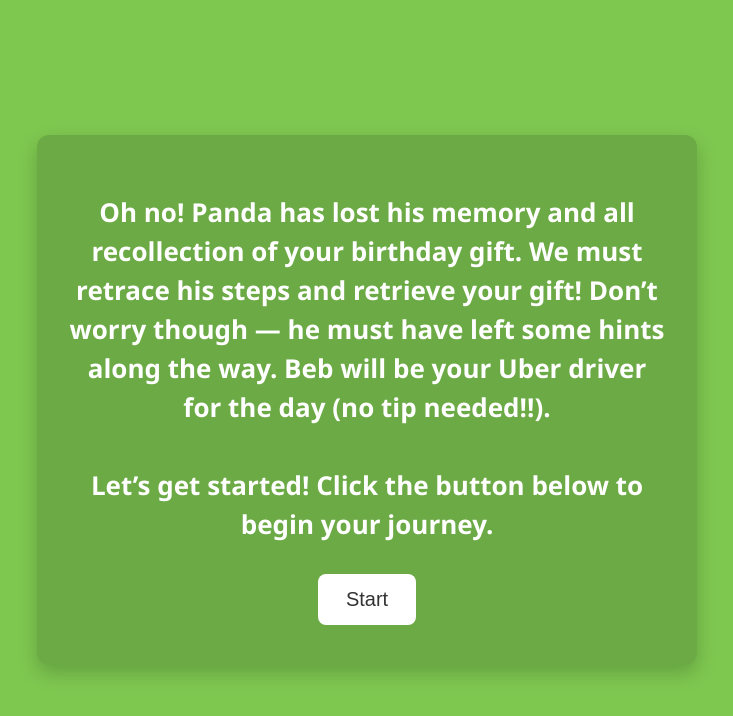
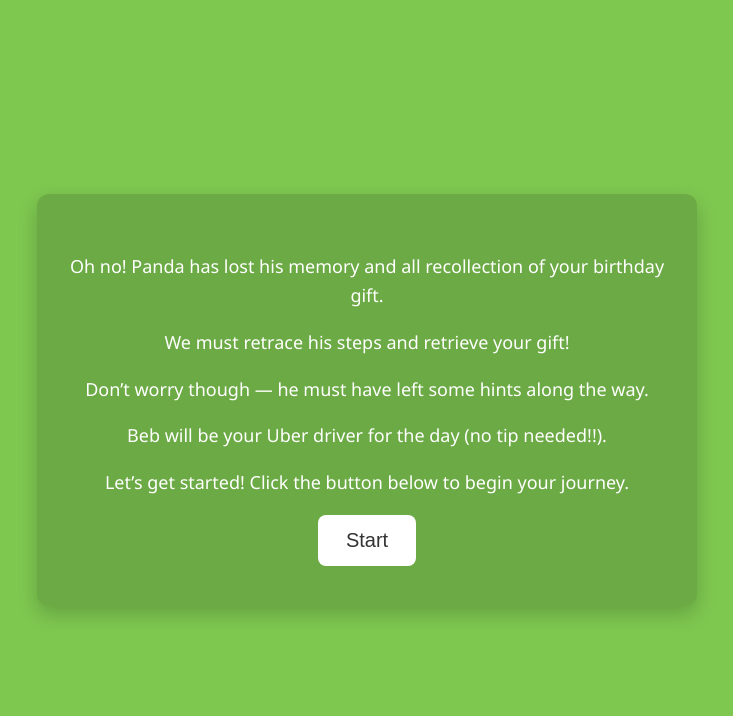
Before and after one commit to eriche0406/uber-panda, a plain HTML site: page index.html in a window 1280 px wide. Shown: the whole page, without its empty margins (273-1006 px from the left). Drawn offline with Linux system fonts and the light colour scheme.

Commit message:
another test

```diff
--- a/index.html
+++ b/index.html
@@ -11,7 +11,7 @@
       display: flex;
       justify-content: center;
       align-items: center;
-      height: 100vh;
+      min-height: 100vh;
       color: #fff;
     }
 
@@ -24,10 +24,10 @@
       box-shadow: 0 8px 20px rgba(0,0,0,0.2);
     }
 
-    h1 {
-      font-size: 26px;
-      line-height: 1.5;
-      margin-bottom: 30px;
+    p {
+      font-size: 18px;
+      line-height: 1.6;
+      margin-bottom: 18px;
     }
 
     button {
@@ -55,14 +55,11 @@
 </head>
 <body>
   <div class="container">
-    <h1>
-      Oh no! Panda has lost his memory and all recollection of your birthday gift.
-      We must retrace his steps and retrieve your gift!
-      Don’t worry though — he must have left some hints along the way.
-      Beb will be your Uber driver for the day (no tip needed!!).
-      <br><br>
-      Let’s get started! Click the button below to begin your journey.
-    </h1>
+    <p>Oh no! Panda has lost his memory and all recollection of your birthday gift.</p>
+    <p>We must retrace his steps and retrieve your gift!</p>
+    <p>Don’t worry though — he must have left some hints along the way.</p>
+    <p>Beb will be your Uber driver for the day (no tip needed!!).</p>
+    <p>Let’s get started! Click the button below to begin your journey.</p>
 
     <form id="notify-form"
           action="https://docs.google.com/forms/d/e/1FAIpQLSdpmnQi1ZldZmeToArUG29RGLKUq9OhBDE_e13PmgNN0Wxlsg/formResponse"
```
